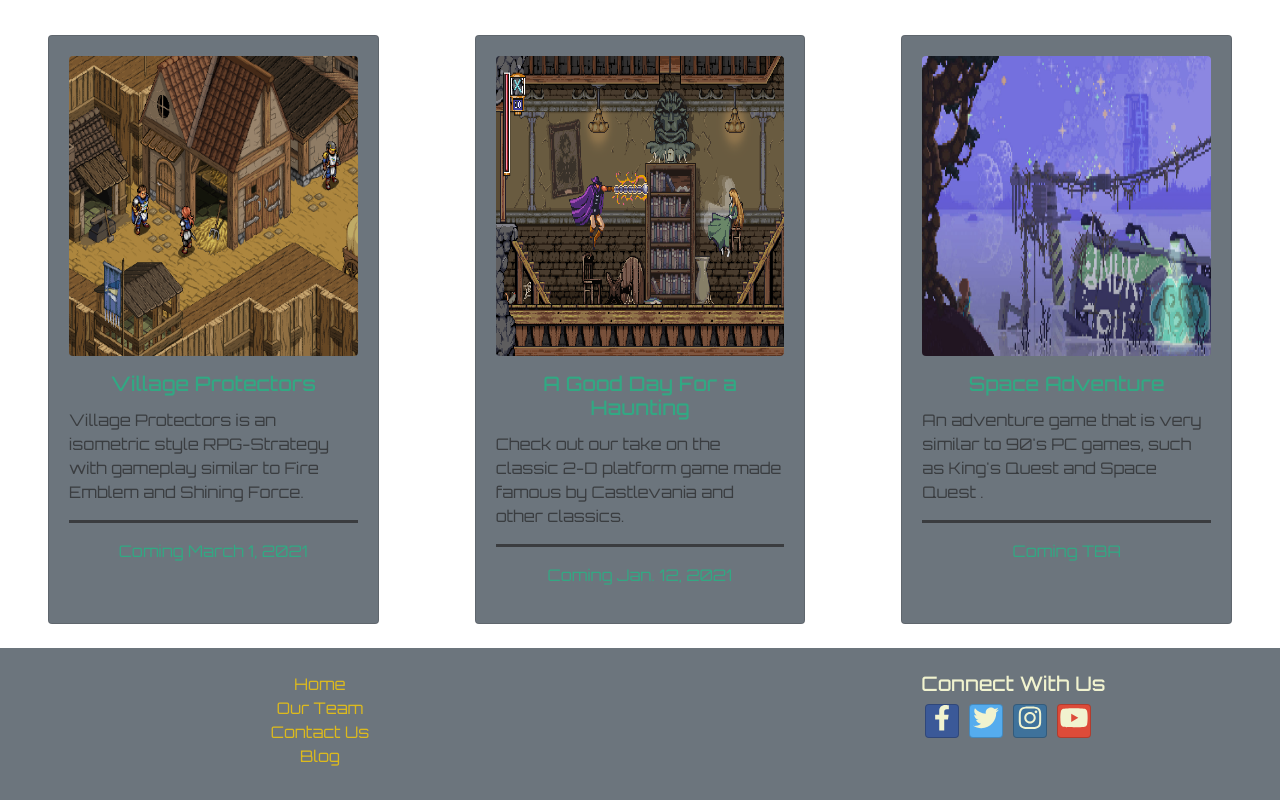
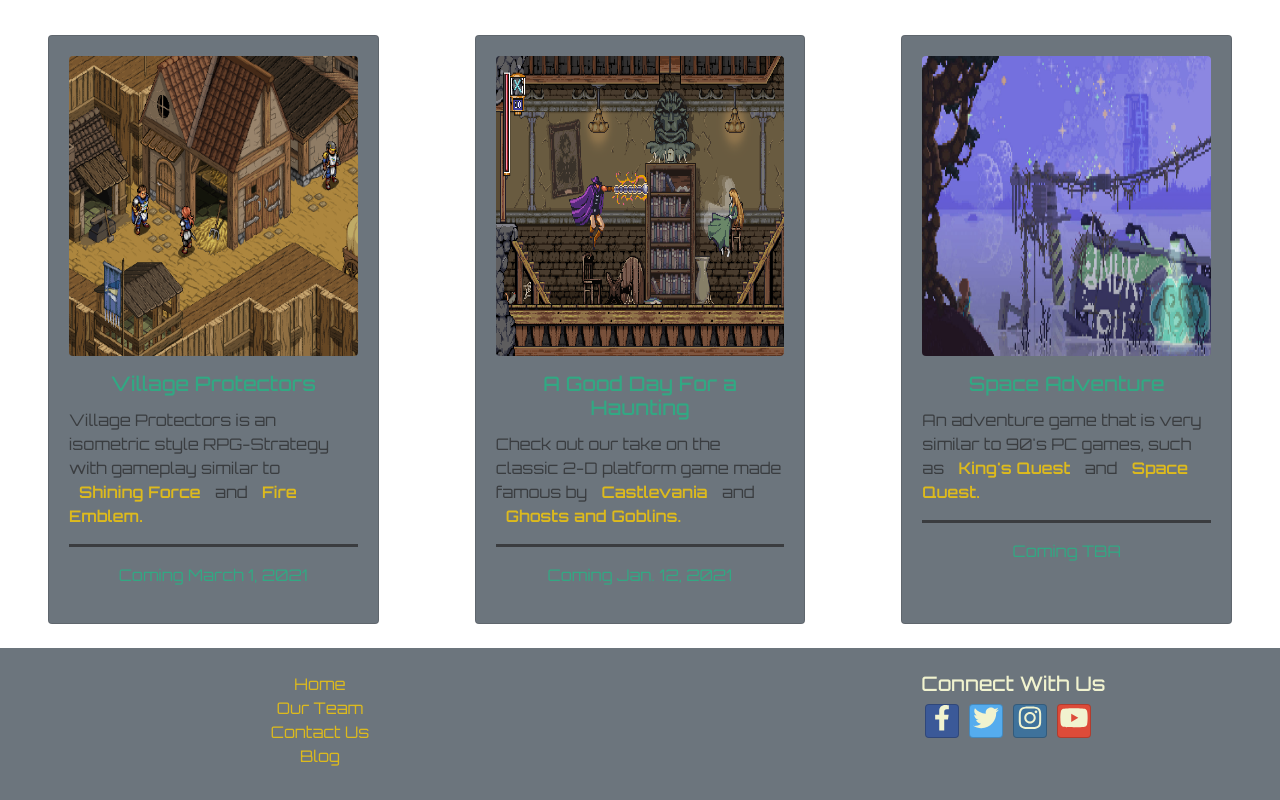
Before and after one commit to peondg-Nucamp/gamingsite-portfolio-react, a React (Create React App) app: page /home in a window 1280 px wide. Shown: the part 765-1565 px from the top of the page. Built offline with nearby package versions, Linux system fonts and the light colour scheme; the HTML template or start-up script is replaced by a standard one.

Commit message:
Updated gameCards

```diff
--- a/src/components/HomeComponent.js
+++ b/src/components/HomeComponent.js
@@ -45,7 +45,7 @@ function HeaderImageSection() {
   );
 }
 
-// GamesSection - Functional Component
+// GamesSection - Class Component
 class GamesSection extends Component {
   constructor(props) {
     super(props);
@@ -68,8 +68,8 @@ class GamesSection extends Component {
   }
 }
 
-// GameCard - Class Component to render a single Game Card
-class GameCard extends Component {
+// Modal - Class Component to render a gameCard's Modal
+class gameModal extends Component {
   constructor(props) {
     super(props);
     this.state = {
@@ -83,6 +83,22 @@ class GameCard extends Component {
   };
   render() {
     return (
+      <Modal isOpen={this.state.isModalOpen} toggle={this.toggleModal}>
+        <ModalHeader toggle={this.toggleModal}>
+          {this.props.gameCard.similar_games[0].name}
+        </ModalHeader>
+        <ModalBody>
+          {this.props.gameCard.similar_games[0].description}
+        </ModalBody>
+      </Modal>
+    );
+  }
+}
+
+// GameCard - Class Component to render a single Game Card
+class GameCard extends Component {
+  render() {
+    return (
       <>
         <Card className="bg-secondary ml-xl-5 mr-xl-5">
           <CardBody>
@@ -94,7 +110,30 @@ class GameCard extends Component {
             <CardTitle tag="h5" className="text-center">
               {this.props.gameCard.name}
             </CardTitle>
-            <CardText>{this.props.gameCard.description}</CardText>
+            <CardText>
+              {this.props.gameCard.description}
+              <span data-toggle="modal" data-target="#shiningForceModal">
+                {/* eslint-disable-next-line */}
+                <a
+                  data-toggle="tooltip"
+                  data-placement="top"
+                  title="See background info"
+                >
+                  {this.props.gameCard.similar_games[0].name}
+                </a>
+              </span>{" "}
+              and{" "}
+              <span data-toggle="modal" data-target="#fireEmblemModal">
+                {/* eslint-disable-next-line */}
+                <a
+                  data-toggle="tooltip"
+                  data-placement="top"
+                  title="See background info"
+                >
+                  {this.props.gameCard.similar_games[1].name}.
+                </a>
+              </span>
+            </CardText>
             <hr />
             <p
               className="text-center"
@@ -106,14 +145,6 @@ class GameCard extends Component {
             </p>
           </CardBody>
         </Card>
-        <Modal isOpen={this.state.isModalOpen} toggle={this.toggleModal}>
-          <ModalHeader toggle={this.toggleModal}>
-            {this.props.gameCard.similar_games[0].name}
-          </ModalHeader>
-          <ModalBody>
-            {this.props.gameCard.similar_games[0].description}
-          </ModalBody>
-        </Modal>
       </>
     );
   }
--- a/src/shared/gameCards.js
+++ b/src/shared/gameCards.js
@@ -4,7 +4,7 @@ export const GAME_CARDS = [
     name: "Village Protectors",
     image: "/images/games/village-protectors.png",
     description:
-      "Village Protectors is an isometric style RPG-Strategy with gameplay similar to Fire Emblem and Shining Force.",
+      "Village Protectors is an isometric style RPG-Strategy with gameplay similar to ",
     release_date: "March 1, 2021",
     similar_games: [
       {
@@ -28,7 +28,7 @@ export const GAME_CARDS = [
     name: "A Good Day For a Haunting",
     image: "./images/games/good-day-for-a-haunting.png",
     description:
-      "Check out our take on the classic 2-D platform game made famous by Castlevania and other classics.",
+      "Check out our take on the classic 2-D platform game made famous by ",
     release_date: "Jan. 12, 2021",
     similar_games: [
       {
@@ -38,6 +38,13 @@ export const GAME_CARDS = [
           "Castlevania is an action-adventure gothic horror video game series about vampire hunters created and developed by Konami.",
         sources: "Wikipedia",
       },
+      {
+        name: "Ghosts and Goblins",
+        image: "/images/games/CastlevaniaBloodlines.png",
+        description:
+          "Ghosts and Goblins is a rather difficult early action horror game starring King Arthur against a horde of creatures that never quite seem to stop coming.",
+        sources: "Wikipedia",
+      },
     ],
   },
   {
@@ -45,7 +52,7 @@ export const GAME_CARDS = [
     name: "Space Adventure",
     image: "/images/games/space-adventure.jpg",
     description:
-      "An adventure game that is very similar to 90's PC games, such as King's Quest and Space Quest .",
+      "An adventure game that is very similar to 90's PC games, such as ",
     release_date: "TBA",
     similar_games: [
       {
```
